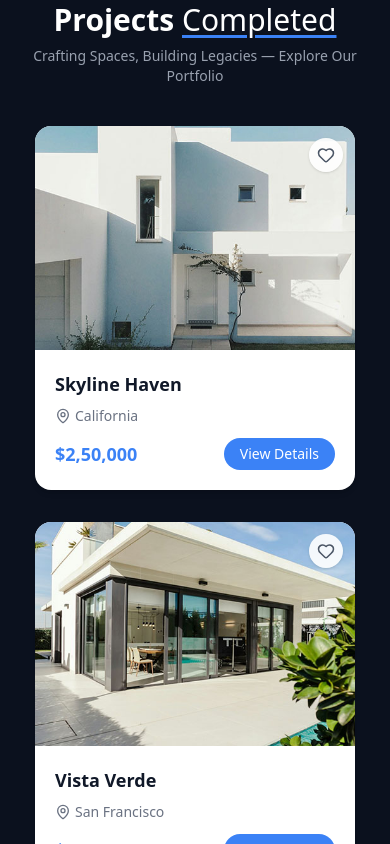
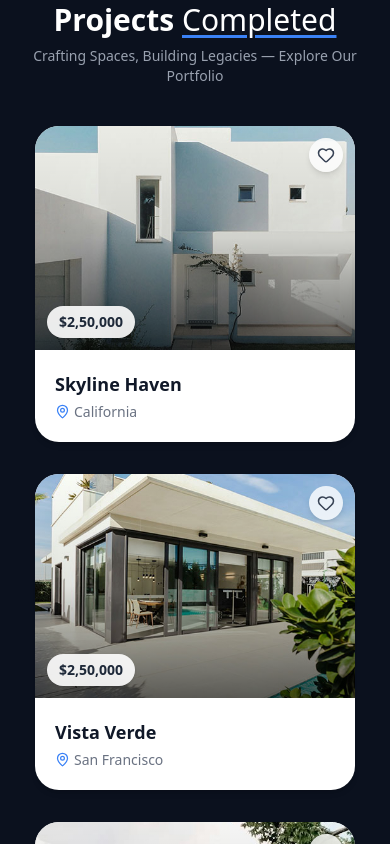
Before and after one commit to wajahat-kamal/Foodify-Nextjs, a Next.js app: page / in a window 390 px wide. Shown: the part 1940-2784 px from the top of the page. Built offline with nearby package versions, Linux system fonts and the light colour scheme.

Commit message:
Refactor ProjectCard component to enhance styling and layout, including updated button styles, gradient overlay, and improved responsiveness, while maintaining type safety with ProjectProps interface.

```diff
--- a/components/ProjectCard.tsx
+++ b/components/ProjectCard.tsx
@@ -3,54 +3,49 @@ import React from "react";
 import Image from "next/image";
 import { MapPin, Heart } from "lucide-react";
 
-interface Project {
+interface ProjectProps {
   title: string;
   price: string | number;
   location: string;
   image: string;
 }
 
-interface ProjectCardProps {
-  project: Project;
-}
-
-const ProjectCard: React.FC<ProjectCardProps> = ({ project }) => {
+const ProjectCard: React.FC<{ project: ProjectProps }> = ({ project }) => {
   const { title, price, location, image } = project;
 
   return (
-    <div className="group relative bg-white rounded-2xl shadow-md hover:shadow-xl transition-all duration-300 overflow-hidden cursor-pointer w-[320px]">
+    <div className="group relative w-[320px] rounded-3xl overflow-hidden bg-white shadow-md hover:shadow-2xl hover:-translate-y-1 transition-all duration-500 cursor-pointer">
       {/* Image Section */}
-      <div className="relative w-full h-56 overflow-hidden">
+      <div className="relative w-full h-56">
         <Image
           src={image}
           alt={title}
           fill
-          className="object-cover group-hover:scale-105 transition-transform duration-500"
+          className="object-cover transition-transform duration-700 group-hover:scale-110"
         />
-        <button className="absolute top-3 right-3 bg-white/90 p-2 rounded-full shadow hover:scale-110 transition">
-          <Heart size={18} className="text-gray-600 hover:text-red-500" />
+
+        {/* Gradient Overlay */}
+        <div className="absolute inset-0 bg-gradient-to-t from-black/60 via-black/10 to-transparent"></div>
+
+        {/* Heart Icon */}
+        <button className="absolute top-3 right-3 bg-white/80 backdrop-blur-sm p-2 rounded-full shadow-md hover:bg-white hover:scale-110 transition-all">
+          <Heart size={18} className="text-gray-700 hover:text-red-500" />
         </button>
+
+        {/* Price Tag */}
+        <div className="absolute bottom-3 left-3 bg-white/90 text-gray-800 text-sm font-semibold px-3 py-1.5 rounded-full shadow-sm backdrop-blur-sm">
+          {price}
+        </div>
       </div>
 
       {/* Details Section */}
-      <div className="p-5 space-y-2">
-        <h3 className="text-lg font-semibold text-gray-900 group-hover:text-primary transition">
+      <div className="p-5">
+        <h3 className="text-lg font-semibold text-gray-900 group-hover:text-primary transition-colors duration-300">
           {title}
         </h3>
-
-        <div className="flex items-center gap-1 text-gray-500 text-sm">
-          <MapPin size={16} />
+        <div className="flex items-center gap-1 mt-1 text-gray-500 text-sm">
+          <MapPin size={15} className="text-primary" />
           <span>{location}</span>
-        </div>
-
-        <div className="flex items-center justify-between mt-3">
-          <p className="flex items-center gap-1 text-lg font-semibold text-primary">
-            {price}
-          </p>
-
-          <button className="bg-primary text-white text-sm px-4 py-1.5 rounded-full hover:bg-primary/90 transition">
-            View Details
-          </button>
         </div>
       </div>
     </div>
```
